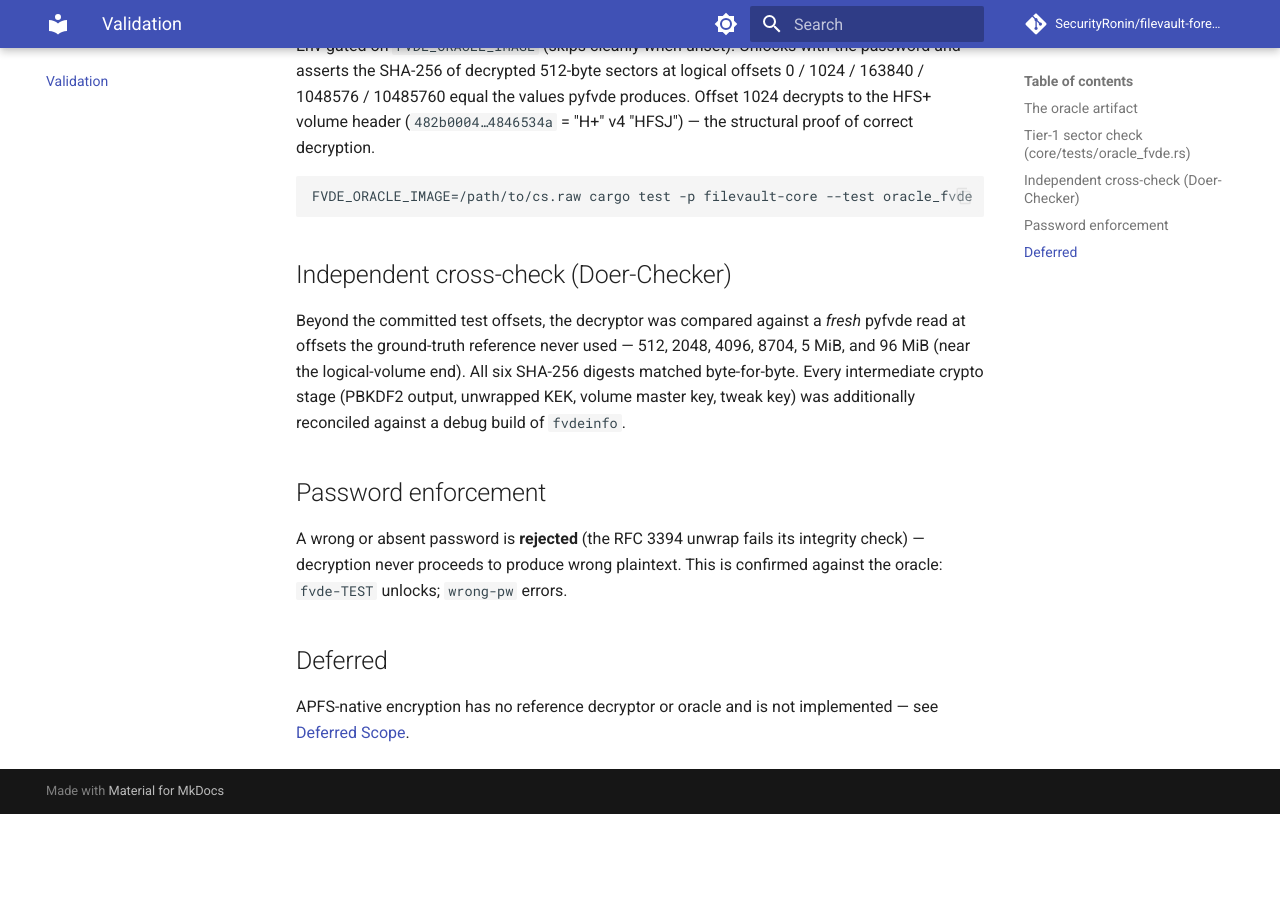
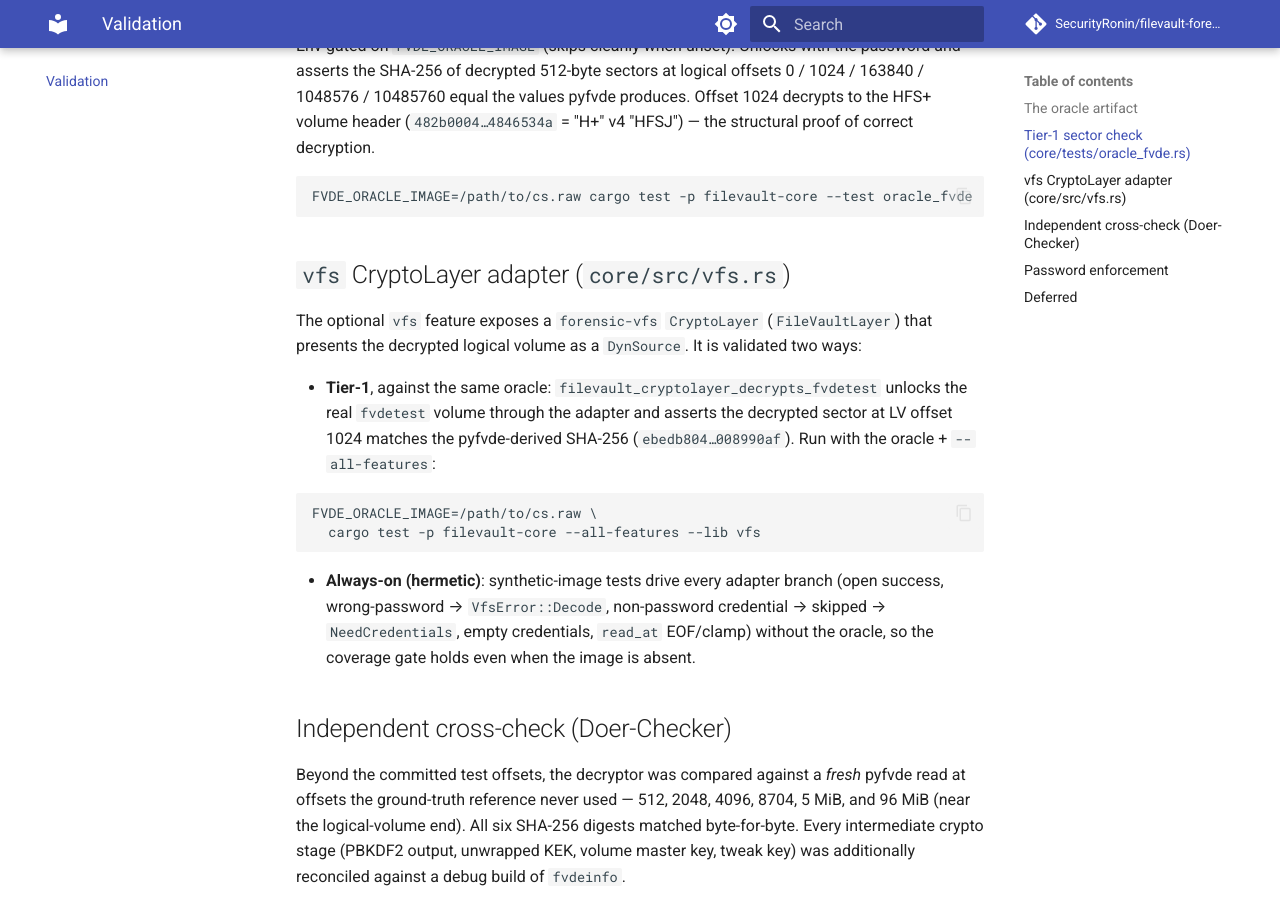
Before and after one commit to SecurityRonin/filevault-forensic, an MkDocs documentation site: the page built from docs/validation.md, in a window 1280 px wide and 900 px high, scrolled down 790 px. Built offline with MkDocs 1.6.1 and Material for MkDocs 9.7.7, drawn with Linux system fonts in a browser that asks for light colours; comment, search, counter and statistics services are not loaded; before the commit the page ends 1604 px from its top, so only the background shows below that.

Commit message:
docs(vfs): document the CryptoLayer adapter validation + test commands
Record the vfs adapter's Tier-1 oracle check and always-on synthetic
coverage in validation.md, and the exact clone-reproducible cargo command
(--all-features --lib vfs) in tests/data/README.md.

Co-Authored-By: Claude Opus 4.8 <noreply@anthropic.com>

````diff
--- a/docs/validation.md
+++ b/docs/validation.md
@@ -30,6 +30,27 @@ Offset 1024 decrypts to the HFS+ volume header (`482b0004…4846534a` = "H+" v4
 FVDE_ORACLE_IMAGE=/path/to/cs.raw cargo test -p filevault-core --test oracle_fvde
 ```
 
+## `vfs` CryptoLayer adapter (`core/src/vfs.rs`)
+
+The optional `vfs` feature exposes a `forensic-vfs` `CryptoLayer`
+(`FileVaultLayer`) that presents the decrypted logical volume as a `DynSource`.
+It is validated two ways:
+
+- **Tier-1**, against the same oracle: `filevault_cryptolayer_decrypts_fvdetest`
+  unlocks the real `fvdetest` volume through the adapter and asserts the
+  decrypted sector at LV offset 1024 matches the pyfvde-derived SHA-256
+  (`ebedb804…008990af`). Run with the oracle + `--all-features`:
+
+  ```
+  FVDE_ORACLE_IMAGE=/path/to/cs.raw \
+    cargo test -p filevault-core --all-features --lib vfs
+  ```
+
+- **Always-on (hermetic)**: synthetic-image tests drive every adapter branch
+  (open success, wrong-password → `VfsError::Decode`, non-password credential →
+  skipped → `NeedCredentials`, empty credentials, `read_at` EOF/clamp) without
+  the oracle, so the coverage gate holds even when the image is absent.
+
 ## Independent cross-check (Doer-Checker)
 
 Beyond the committed test offsets, the decryptor was compared against a *fresh*
````
Also changed, not shown: 1 other file.
